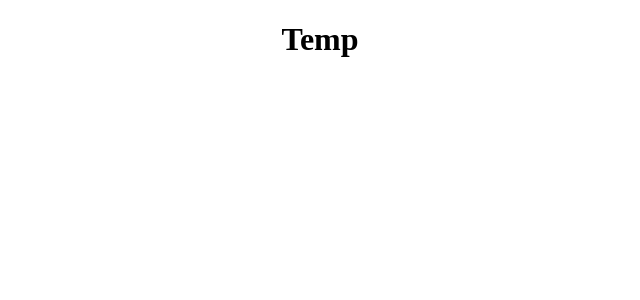
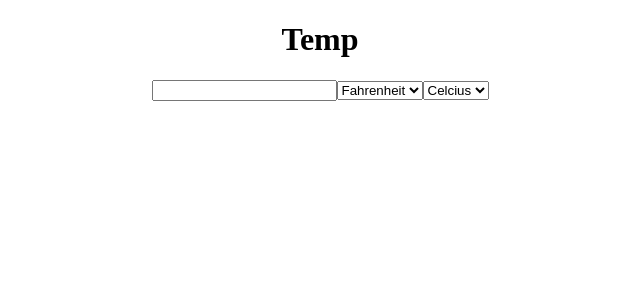
Before and after one commit to StudentCZ/ConvertOh, a React (Create React App) app: page /temp in a window 1280 px wide. Shown: the top 300 px of the page, without its empty margins (320-960 px from the left). Built offline with nearby package versions, Linux system fonts and the light colour scheme.

Commit message:
added input and drop down

```diff
--- a/src/Temp.js
+++ b/src/Temp.js
@@ -1,9 +1,17 @@
-import React from 'react';
+import React, { useState } from 'react';
+
+const temps = ['Fahrenheit', 'Celcius'];
 
 function Temp() {
   return (
     <>
       <h1>Temp</h1>
+      <input></input>
+      {temps.map((ele) => (
+        <select key='id'>
+          <option>{ele}</option>
+        </select>
+      ))}
     </>
   );
 }
```
